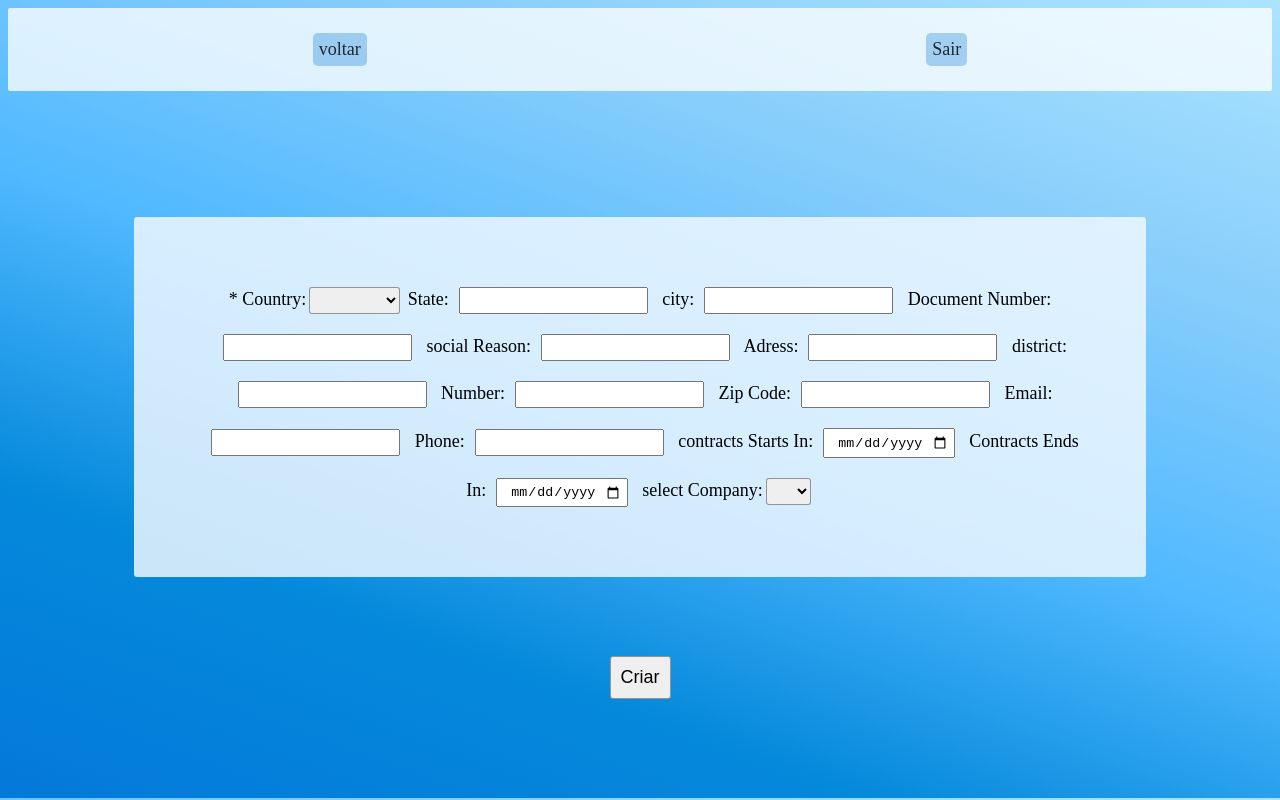
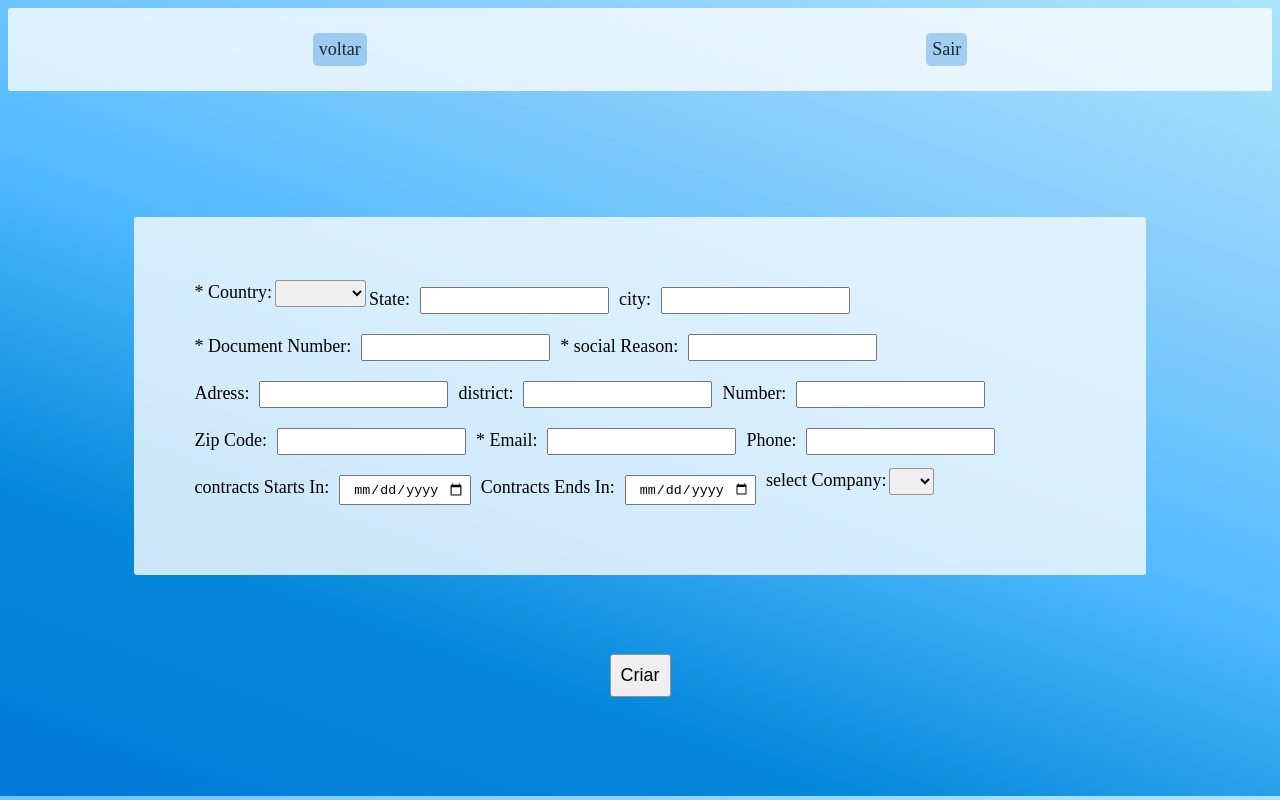
Before and after one commit to CarolinaInglethe/ci-project-contracts, a React (Create React App) app: page /createContract in a window 1280 px wide. Built offline with nearby package versions, Linux system fonts and the light colour scheme.

Commit message:
Tela createContracts-Formulario - deixa funcoes preparadas para eventos

```diff
--- a/src/App.css
+++ b/src/App.css
@@ -122,6 +122,8 @@ table td {
 }
 
 .container-create-contract form {
+  display: flex;
+  flex-wrap: wrap;
   background-color: rgba(240, 248, 255, 0.842);
   border-radius: 3px;
   font-size: large;
--- a/src/components/formCreateContracts.jsx
+++ b/src/components/formCreateContracts.jsx
@@ -1,9 +1,22 @@
-import React from 'react';
+import React, { useState } from 'react';
 
 function FormCreateContract() {
+  const [ infoNewContract, setInfoNewContract ] = useState({})
 
   const countries = [ "Brasil", "Alemanha", "Portugal", "Escócia", "Canada", "Coreia" ]
   const companies = [1,2,3,4,5,6,7,8,9,10];
+
+  const handleChangeInputs = ({ target }) => {
+
+  }
+
+  const handleClicSelects = ({ target }) => {
+
+  }
+
+  const handleClickSubmit = () => {
+
+  }
 
   return (
     <div>
@@ -28,11 +41,11 @@ function FormCreateContract() {
         <input type="text" name="city"/>
       </label>
 
-      <label htmlFor="documentNumber"> Document Number:
+      <label htmlFor="documentNumber"> * Document Number:
         <input type="text" name="documentNumber"/>
       </label>
 
-      <label htmlFor="socialReason"> social Reason:
+      <label htmlFor="socialReason"> * social Reason:
         <input type="text" name="socialReason"/>
       </label>
 
@@ -52,7 +65,7 @@ function FormCreateContract() {
         <input type="number" name="ZipCode"/>
       </label>
 
-      <label htmlFor="Email"> Email:
+      <label htmlFor="Email"> * Email:
         <input type="text" name="Email"/>
       </label>
 
@@ -69,7 +82,7 @@ function FormCreateContract() {
       </label>
 
       <label htmlFor="selectCompany"> select Company:
-        <select name="selectCompany" id="">
+        <select name="selectCompany">
             <option value=""></option>
             {
               companies.map((comp) => {
```
